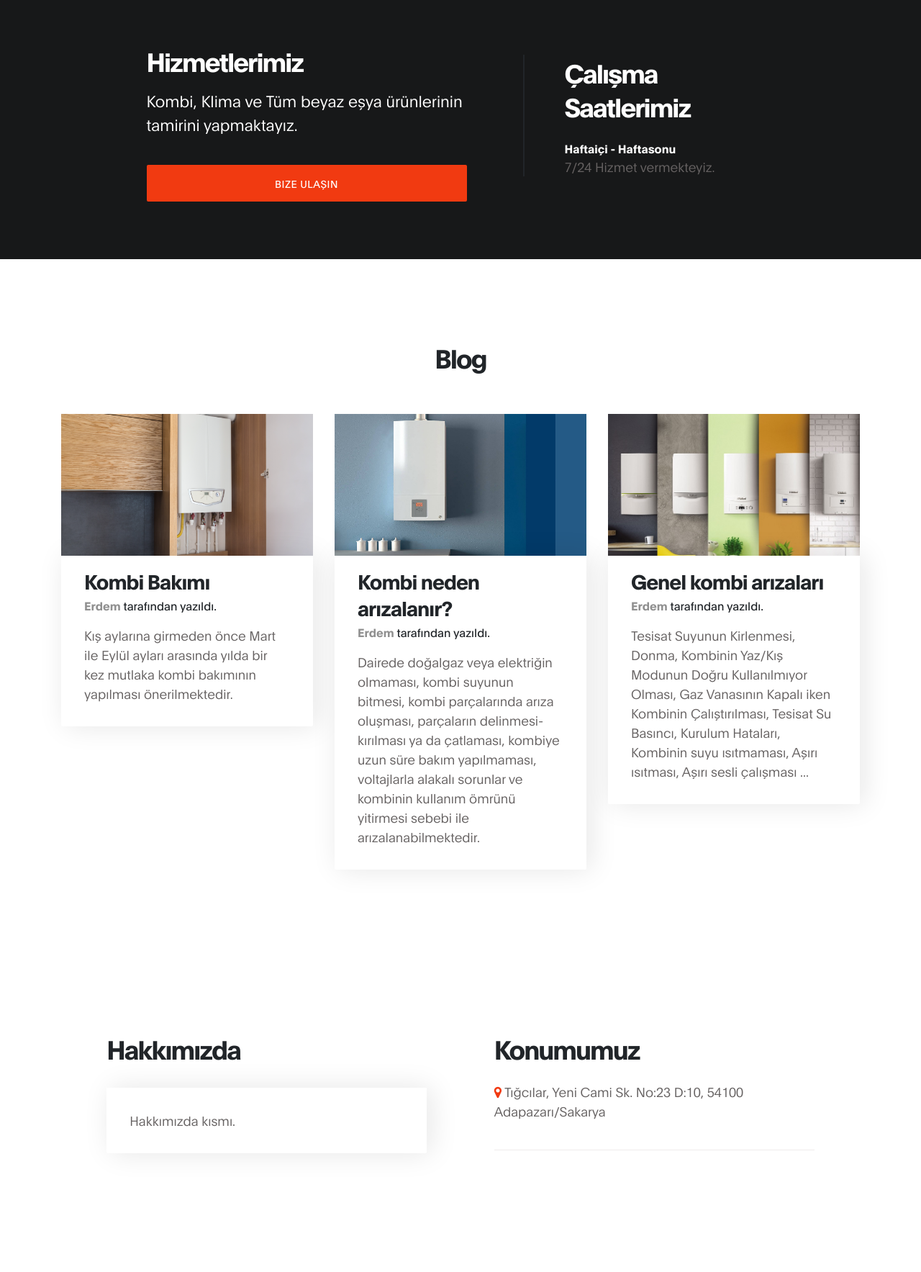
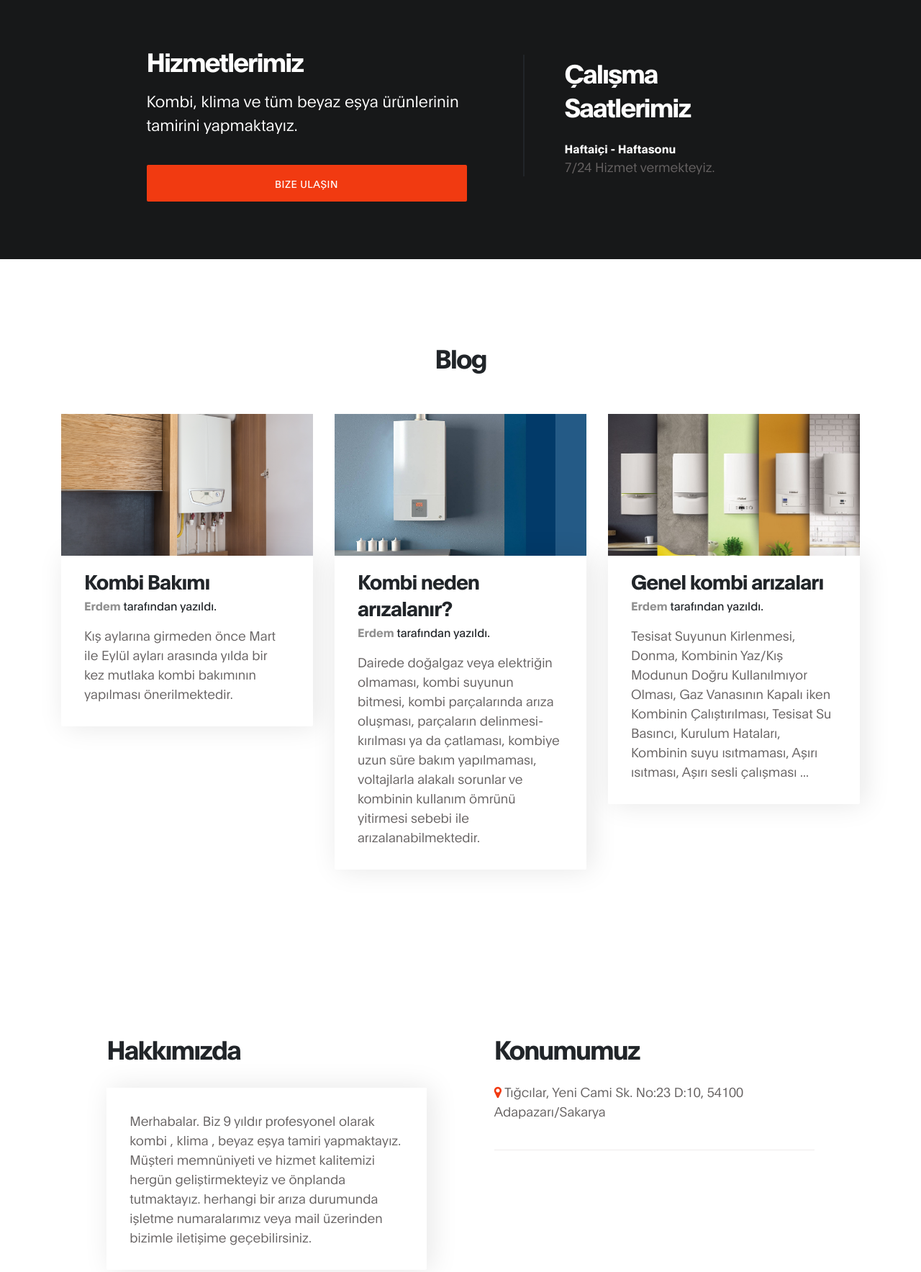
Before and after one commit to beyazesya/beyazesya.github.io, a plain HTML site: page index.html in a window 1280 px wide. Shown: the part 820-2587 px from the top of the page at 72% size. Drawn offline with Linux system fonts and the light colour scheme; grey boxes are pictures that could not be loaded.

Commit message:
Update index.html

```diff
--- a/index.html
+++ b/index.html
@@ -93,7 +93,7 @@
                 <div class="d-flex flex-column justify-content-center ml-lg-auto mr-lg-5 col-lg-5 col-md-6 col-12">
                     <h2 class="mb-3 text-white aos-init aos-animate" data-aos="fade-up">Hizmetlerimiz</h2>
 
-                    <h6 class="mb-4 text-white aos-init aos-animate" data-aos="fade-up">Kombi, Klima ve Tüm beyaz eşya ürünlerinin tamirini yapmaktayız.</h6>
+                    <h6 class="mb-4 text-white aos-init aos-animate" data-aos="fade-up">Kombi, klima ve tüm beyaz eşya ürünlerinin tamirini yapmaktayız.</h6>
 
 
 
@@ -205,7 +205,7 @@
 
 
 
-                                        <p class="mt-3">Hakkımızda kısmı.</p>
+                                        <p class="mt-3">Merhabalar. Biz 9 yıldır profesyonel olarak kombi , klima , beyaz eşya tamiri yapmaktayız. Müşteri memnüniyeti ve hizmet kalitemizi hergün geliştirmekteyiz ve önplanda tutmaktayız. herhangi bir arıza durumunda işletme numaralarımız veya mail üzerinden bizimle iletişime geçebilirsiniz.</p>
                                     </div>
                     </div>
 
```
